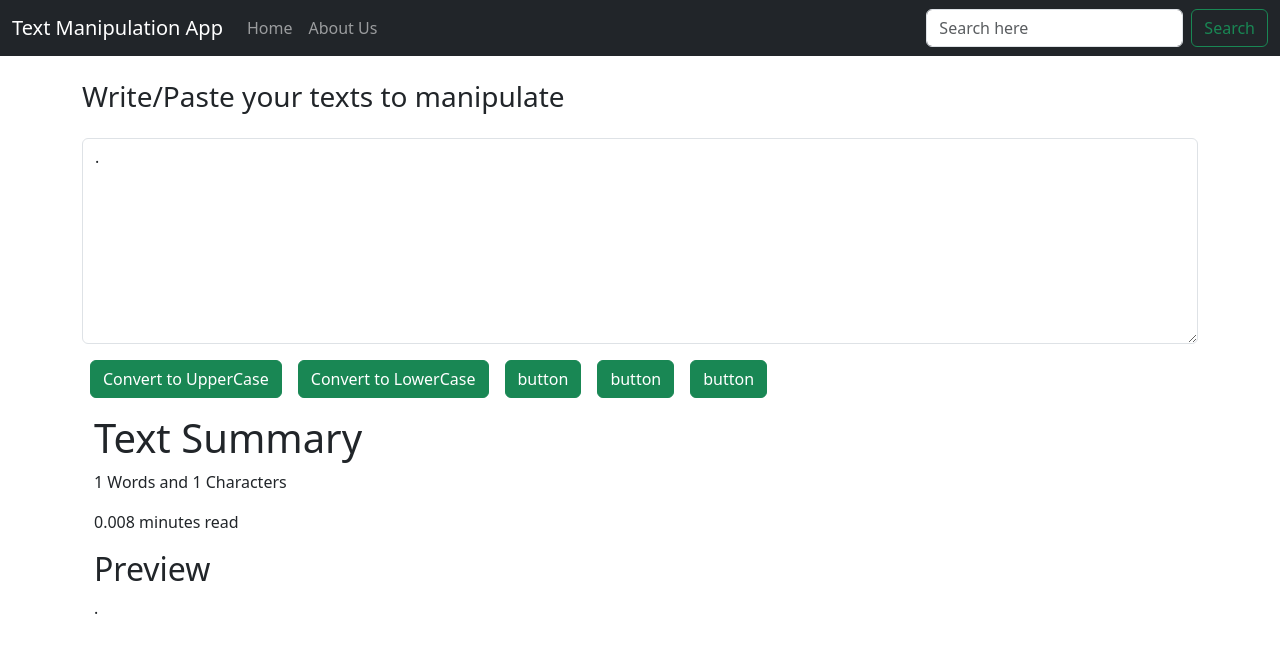
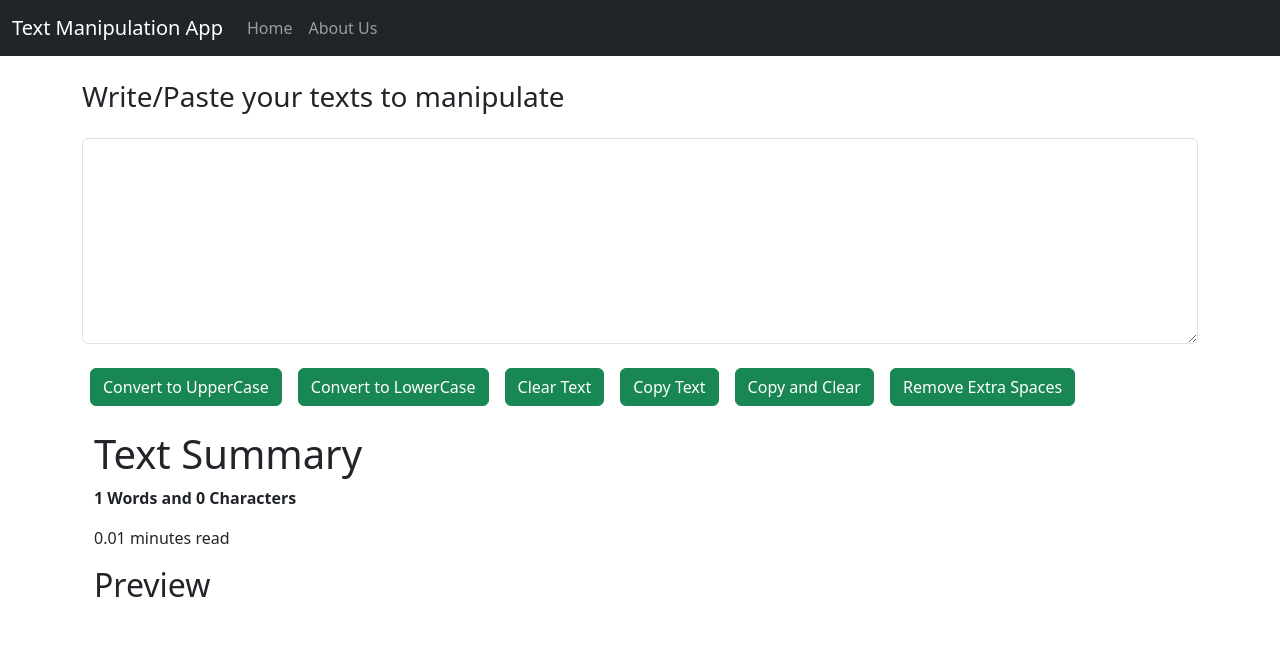
Before and after one commit to hwmzw/Texts-Manipulator-App, a React (Create React App) app in the folder texts-manipulation-app/: page / in a window 1280 px wide. Shown: the top 652 px of the page. Built offline with nearby package versions, Linux system fonts and the light colour scheme.

Commit message:
Features added

```diff
--- a/texts-manipulation-app/package.json
+++ b/texts-manipulation-app/package.json
@@ -10,6 +10,7 @@
     "react": "^18.2.0",
     "react-dom": "^18.2.0",
     "react-scripts": "5.0.1",
+    "react-toastify": "^9.1.1",
     "web-vitals": "^2.1.4"
   },
   "scripts": {
--- a/texts-manipulation-app/src/App.js
+++ b/texts-manipulation-app/src/App.js
@@ -1,17 +1,15 @@
+// import { useState } from "react";
 import "./App.css";
 import Navbar from "./components/Navbar";
 import TextForm from "./components/TextForm";
 
-
-
-
 function App() {
+  // const [darkMode, setdarkMode] = useState(false)
   return (
     <>
       <Navbar title= "Text Manipulation App"  aboutText="About Us"/>
         <div className="container">
           <TextForm title= "Write/Paste your texts to manipulate"/>
-
         </div>
     </>
   );
--- a/texts-manipulation-app/src/components/Navbar.js
+++ b/texts-manipulation-app/src/components/Navbar.js
@@ -32,17 +32,7 @@ export default function Navbar(props) {
               </a>
             </li>
           </ul>
-          <form className="d-flex" role="search">
-            <input
-              className="form-control me-2"
-              type="search"
-              placeholder="Search here"
-              aria-label="Search"
-            />
-            <button className="btn btn-outline-success" type="submit">
-              Search
-            </button>
-          </form>
+
         </div>
       </div>
     </nav>
--- a/texts-manipulation-app/src/components/TextForm.js
+++ b/texts-manipulation-app/src/components/TextForm.js
@@ -1,14 +1,17 @@
 import React, {useState} from "react";
-
+import { ToastContainer, toast } from 'react-toastify';
+import 'react-toastify/dist/ReactToastify.css';
 
 export default function TextForm(props) {
 
-    const [text, setText]=useState(".")
+    const [text, setText]=useState('')
 
     //fuction to convert to upper case
     const UpperCase = () => {
         const newText=text.toUpperCase()
         setText(newText)
+        toast.success("Your texts has been converted to Uppercase")
+        success.toast("yo")
     }
 
     //function to convert to lowercase
@@ -16,16 +19,32 @@ export default function TextForm(props) {
       const newText=text.toLowerCase()
       setText(newText)
   }
+//to clear text
+  const ClearText = () => {
+    const newText=('')
+    setText(newText)
+}
 
-      //function to convert to camel case
-    //   const CamleCase = () => {
-    //     const newText=text.t
-    //     setText(newText)
-    // }
-
+      // function to copy
+      const CopyTexts = () => {
+        var text= document.getElementById("myTextBox")
+        text.select();
+        navigator.clipboard.writeText(text.value)
+    }
+     // function to copy and clear
+     const CopyClearTexts = () => {
+      ClearText();
+      CopyTexts();
+  }
+  //function to remove extra spaces
+  const RemoveExtraSpaces = () =>{
+    var newText = text.split(/[ ] + /)
+    setText(newText.join(" "))
+  }
     //handling event
     const handleOnChange = (event) => {
       setText(event.target.value)
+
     }
 
     return (
@@ -36,23 +55,22 @@ export default function TextForm(props) {
       <div className="mb-3 my-4">
         <textarea className="form-control my-3" id="myTextBox" rows="8" value={text} onChange={handleOnChange}>
         </textarea>
-        <button className= "btn btn-success mx-2" id="uppercase" onClick={UpperCase}>Convert to UpperCase</button>
-        <button className= "btn btn-success mx-2" id="uppercase" onClick={LowerCase}>Convert to LowerCase</button>
-        {/* <button className= "btn btn-success mx-2" id="uppercase" onClick={CamleCase}>Convert to CamleCase</button> */}
-        <button className= "btn btn-success mx-2" id="uppercase" onClick={UpperCase}>button</button>
-        <button className= "btn btn-success mx-2" id="uppercase" onClick={UpperCase}>button</button>
-        <button className= "btn btn-success mx-2" id="uppercase" onClick={UpperCase}>button</button>
+        <button className= "btn btn-success mx-2 my-2" id="uppercase" onClick={UpperCase}>Convert to UpperCase</button>
+        <button className= "btn btn-success mx-2 my-2" id="uppercase" onClick={LowerCase}>Convert to LowerCase</button>
+        <button className= "btn btn-success mx-2 my-2" id="uppercase" onClick={ClearText}>Clear Text</button>
+        <button className= "btn btn-success mx-2 my-2" id="uppercase" onClick={CopyTexts}>Copy Text</button>
+        <button className= "btn btn-success mx-2 my-2" id="uppercase" onClick={CopyClearTexts}>Copy and Clear</button>
+        <button className= "btn btn-success mx-2 my-2" id="uppercase" onClick={RemoveExtraSpaces}>Remove Extra Spaces</button>
       </div>
     </div>
 
     <div className="container my-3">
     <h1>Text Summary</h1>
 
-    <p>{text.split(" ").length} Words and {text.length} Characters</p>
-     <p>{0.008 * text.split(" ").length} minutes read</p>
+    <p><b>{text.split(" ").length} Words and {text.length} Characters</b></p>
+     <p>{0.01 * text.split(" ").length} minutes read</p>
      <h2>Preview</h2>
      <p>{text}</p>
     </div>
     </>
-  );
-}
+  )};
```
Also changed, not shown: 1 other file (tests, documents, lock files or other folders).
